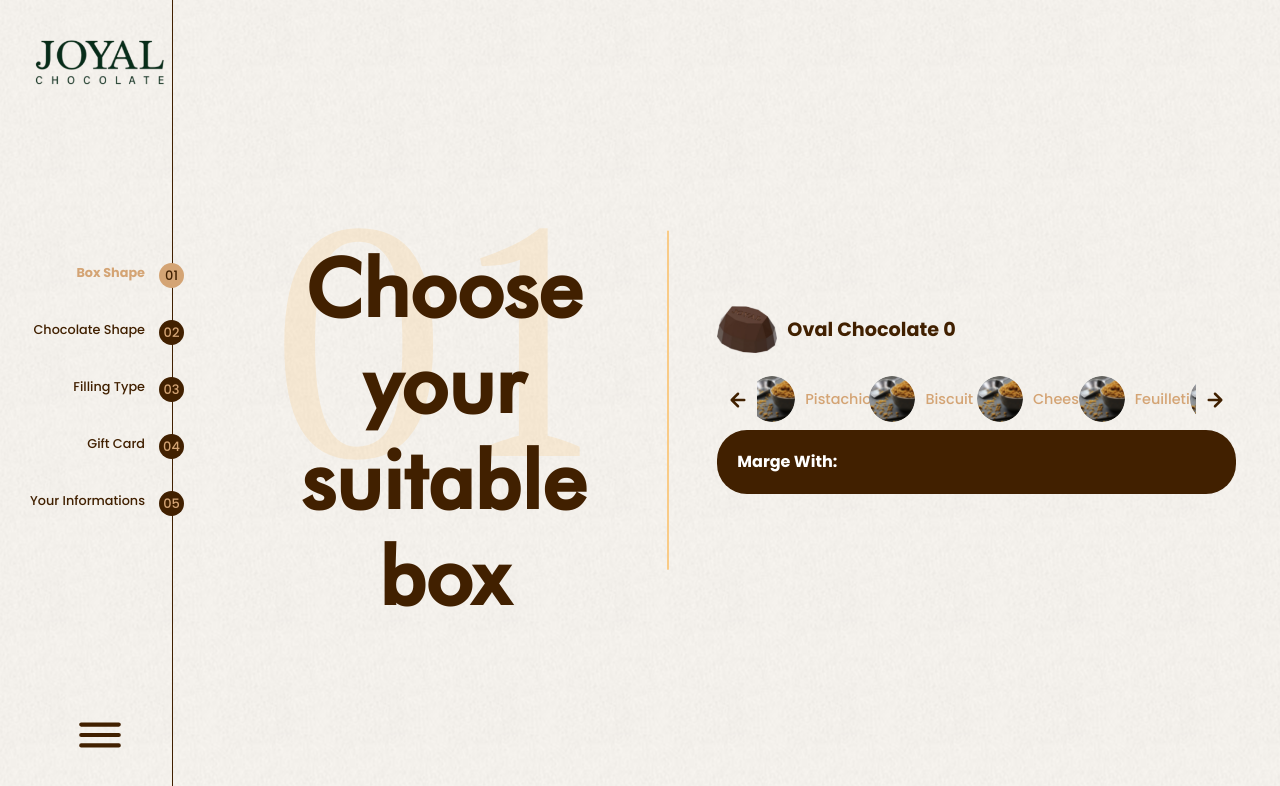
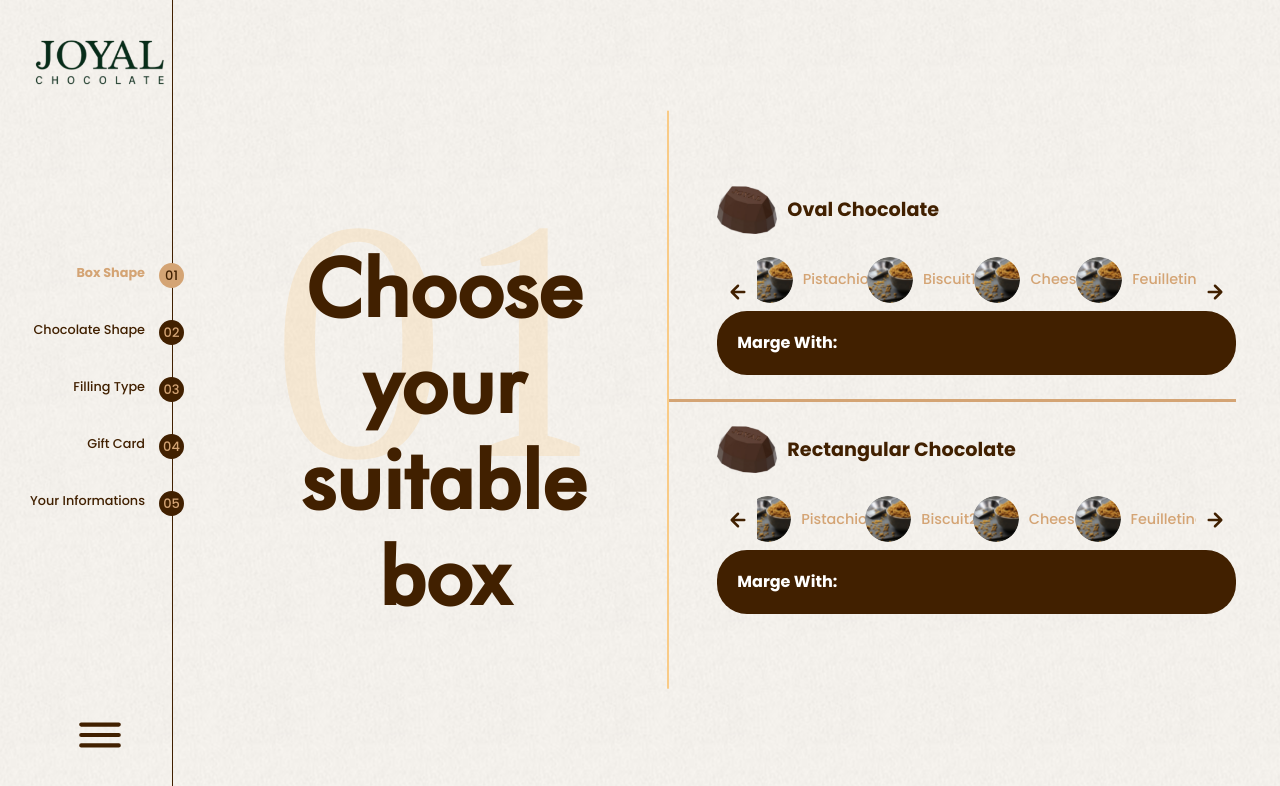
Before and after one commit to abdalkadermorgan/joyal-chocolate, a React (Create React App) app: page / in a window 1280 px wide. Shown: the top 786 px of the page. Built offline with nearby package versions, Linux system fonts and the light colour scheme.

Commit message:
start fix index

```diff
--- a/src/components/Type/FillingType.js
+++ b/src/components/Type/FillingType.js
@@ -1,9 +1,7 @@
-import { Navigation, Pagination, Scrollbar, A11y } from 'swiper';
-import { Swiper, SwiperSlide, useSwiper } from "swiper/react";
+import { Swiper, SwiperSlide } from "swiper/react";
 import "swiper/css";
 import "swiper/css/navigation";
-import { Controller } from "swiper";
-import { useRef, useState } from "react";
+import { useState } from "react";
 import { images } from "../../assets/images";
 import data from "../data.json";
 import { UilArrowRight } from '@iconscout/react-unicons';
@@ -14,19 +12,17 @@ import SwiperButtonPrev from '../Swiper/SwiperButtonPrev';
 const FillingType = () => {
   const [select, setSelect] = useState();
   const [isActive, setIsActive] = useState();
-  const swiperrrr = useSwiper();
-  const ref = useRef();
+console.log("select =>", select);
+console.log("isActive =>", isActive);
 
-  const handleClickNext=()=>{
+  const handleClickNext = () => {
     document.getElementById('slide-next').click();
- }
-  const handleClickPrev=()=>{
+  }
+  const handleClickPrev = () => {
     document.getElementById('slide-prev').click();
- }
+  }
 
   const chocolate_type = data.chocolate_type;
-  console.log(select);
-  console.log("isActive =>", isActive);
 
   return chocolate_type.map((type, i) => (
     <div className="select-filling border-section" key={`filing-${i}`}>
@@ -35,7 +31,8 @@ const FillingType = () => {
           <img src={images.ovalChocolate} alt="" />
         </div>
         <h4>
-          {type.name} {i}
+          {type.name}
+          {/* <span className="text-danger">{type.id}</span> */}
         </h4>
       </div>
       <div className="tab-main">
@@ -43,17 +40,14 @@ const FillingType = () => {
           className="mySwiper"
           spaceBetween={5}
           slidesPerView={4}
-          onSwiper={(swiper) => console.log(swiper)}
         >
           {type.filling_type.map((filling, index) => (
             <SwiperSlide
-              key={`filling-type-${index}${i}`}
-              onClick={() => {
-                setSelect(filling);
-                console.log(filling);
-              }}
+              key={`filling-type-${index}`}
+              onClick={(e) => setSelect(filling)}
             >
-              <div onClick={() => { setIsActive(filling.id); }} className={`filling-type   ${isActive === filling.id ? "active" : ""}`}>
+              <div onClick={() => { setIsActive(filling.id); }}
+              className={`filling-type   ${isActive === filling.id ? "active" : ""}`}>
                 <div className="tab-header">
                   <div className="tab-header_img">
                     <img src={images.biscuitFilling} alt="" />
@@ -61,6 +55,7 @@ const FillingType = () => {
                   <div className="tab-header_title">
                     <h4>
                       {filling.name}
+                      {/* <span className="text-danger">{filling.id}</span> */}
                     </h4>
                   </div>
                 </div>
@@ -70,17 +65,17 @@ const FillingType = () => {
           <SwiperButtonNext><UilArrowRight /></SwiperButtonNext>
           <SwiperButtonPrev><UilArrowLeft /></SwiperButtonPrev>
         </Swiper>
-
       </div>
-        <button onClick={handleClickNext} className='slide-next'><UilArrowRight /></button>
-        <button onClick={handleClickPrev} className='slide-prev'><UilArrowLeft /></button>
+      <button onClick={handleClickNext} className='slide-next'><UilArrowRight /></button>
+      <button onClick={handleClickPrev} className='slide-prev'><UilArrowLeft /></button>
       <div className="marge-with">
         <span>Marge With: </span>
-        {select?.marge?.map((marge, ii) => (
-          <div className="marge-content" key={`marge-${ii}`}>
+        {select?.marge?.map((marge, i) => (
+          <div className="marge-content" key={`marge-${i}`}>
             <p>
               {marge.name}
-              {ii}
+              {/* <span className="text-danger">{marge.id}</span> */}
+
             </p>
           </div>
         ))}
--- a/src/components/data.json
+++ b/src/components/data.json
@@ -32,106 +32,188 @@
       "filling_type": [
         {
           "id": 1,
-            "name": "Pistachio",
+          "name": "Pistachio1",
           "price": 10,
-            "img_url":"",
+          "img_url": "",
           "marge": [
             {
-                "name": "Pnone",
+              "id": 1,
+              "name": "none1",
               "price": 0
             },
             {
-                "name": "Chopped-Hazelnuts",
+              "id": 2,
+              "name": "Chopped-Hazelnuts1",
               "price": 10
             },
             {
-                "name": "Biscuit",
+              "id": 3,
+              "name": "Biscuit1",
               "price": 20
             }
           ]
         },
         {
           "id": 2,
-            "name": "Biscuit",
+          "name": "Biscuit1",
           "price": 10,
-            "img_url":"",
+          "img_url": "",
           "marge": [
             {
-                "name": "Bnone",
+              "name": "Bnone2",
               "price": 0
             },
             {
-                "name": "Chopped-Hazelnuts",
+              "name": "Chopped-Hazelnuts2",
               "price": 10
             },
             {
-                "name": "Biscuit",
+              "name": "Biscuit2",
               "price": 20
             }
           ]
         },
         {
           "id": 3,
-            "name": "Cheese",
+          "name": "Cheese1",
           "price": 15,
-            "img_url":"",
+          "img_url": "",
           "marge": [
             {
-                "name": "Cnone",
+              "name": "Cnone3",
               "price": 0
             },
             {
-                "name": "Chopped-Hazelnuts",
+              "name": "Chopped-Hazelnuts3",
               "price": 10
             },
             {
-                "name": "Biscuit",
+              "name": "Biscuit3",
               "price": 20
             }
           ]
         },
         {
           "id": 4,
-            "name": "Feuilletine",
+          "name": "Feuilletine1",
           "price": 20,
-            "img_url":"",
+          "img_url": "",
           "marge": [
             {
-                "name": "Fnone",
+              "name": "Fnone4",
               "price": 0
             },
             {
-                "name": "Chopped-Hazelnuts",
+              "name": "Chopped-Hazelnuts4",
               "price": 10
             },
             {
-                "name": "Biscuit",
+              "name": "Biscuit4",
+              "price": 20
+            }
+          ]
+        }
+      ]
+    },
+    {
+      "id": 2,
+      "name": "Rectangular Chocolate",
+      "price": 18,
+      "peace": 12,
+      "filling_type": [
+        {
+          "id": 1,
+          "name": "Pistachio2",
+          "price": 10,
+          "img_url": "",
+          "marge": [
+            {
+              "id": 1,
+              "name": "none2",
+              "price": 0
+            },
+            {
+              "id": 2,
+              "name": "Chopped-Hazelnuts2",
+              "price": 10
+            },
+            {
+              "id": 3,
+              "name": "Biscuit2",
               "price": 20
             }
           ]
         },
         {
-            "id": 5,
-            "name": "Feuilletine",
-            "price": 20,
-            "img_url":"",
+          "id": 2,
+          "name": "Biscuit2",
+          "price": 10,
+          "img_url": "",
           "marge": [
             {
-                "name": "Fnone",
+              "id": 1,
+              "name": "none2",
               "price": 0
             },
             {
-                "name": "Chopped-Hazelnuts",
+              "id": 2,
+              "name": "Chopped-Hazelnuts2",
               "price": 10
             },
             {
-                "name": "Biscuit",
+              "id": 3,
+              "name": "Biscuit2",
+              "price": 20
+            }
+          ]
+        },
+        {
+          "id": 3,
+          "name": "Cheese2",
+          "price": 15,
+          "img_url": "",
+          "marge": [
+            {
+              "id": 1,
+              "name": "none3",
+              "price": 0
+            },
+            {
+              "id": 2,
+              "name": "Chopped-Hazelnuts3",
+              "price": 10
+            },
+            {
+              "id": 3,
+              "name": "Biscuit3",
+              "price": 20
+            }
+          ]
+        },
+        {
+          "id": 4,
+          "name": "Feuilletine2",
+          "price": 20,
+          "img_url": "",
+          "marge": [
+            {
+              "id": 1,
+              "name": "none4",
+              "price": 0
+            },
+            {
+              "id": 2,
+              "name": "Chopped-Hazelnuts4",
+              "price": 10
+            },
+            {
+              "id": 3,
+              "name": "Biscuit4",
               "price": 20
             }
           ]
         }
       ]
-
     }
   ]
 }
```
Lines whose indentation alone changed are shown as unchanged.
